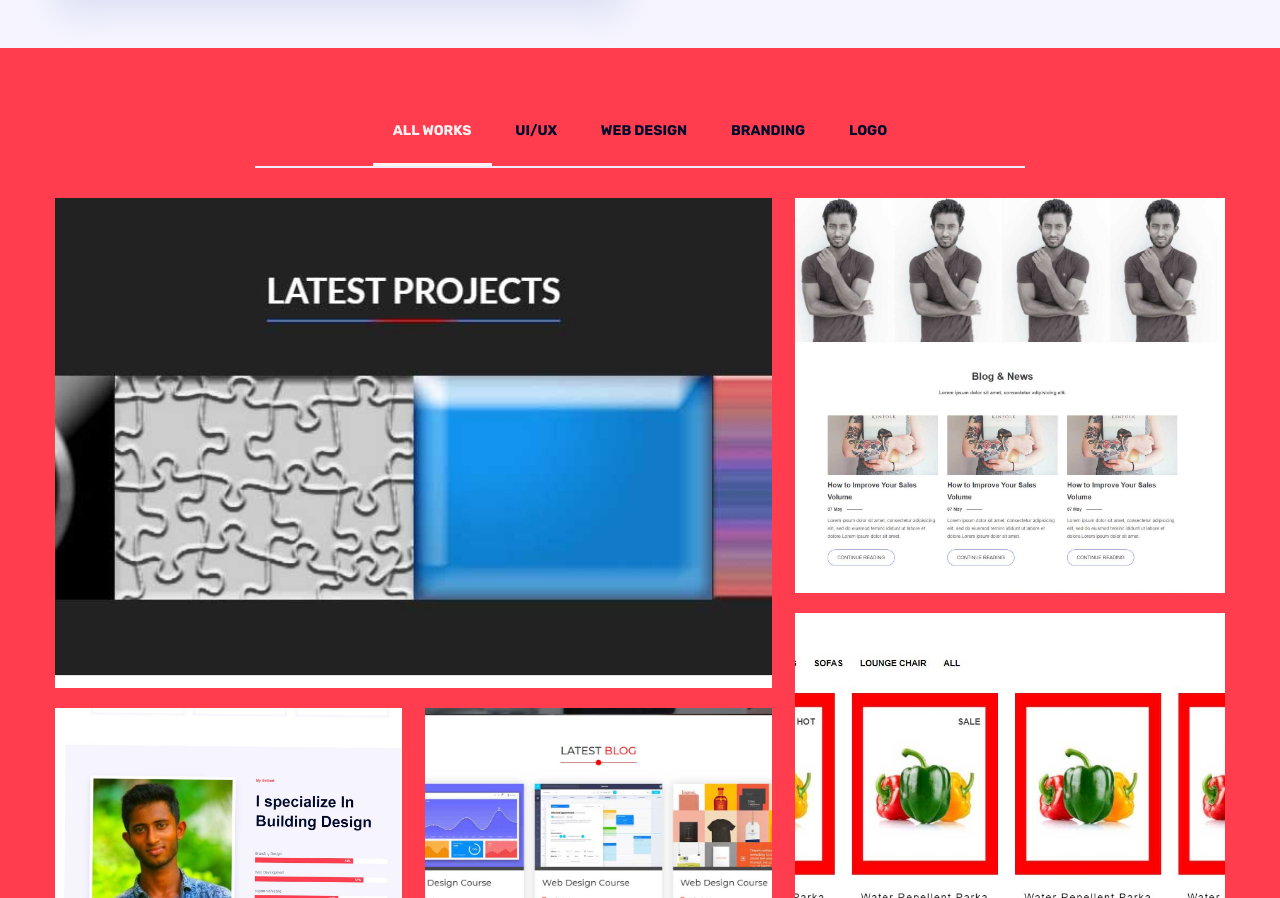
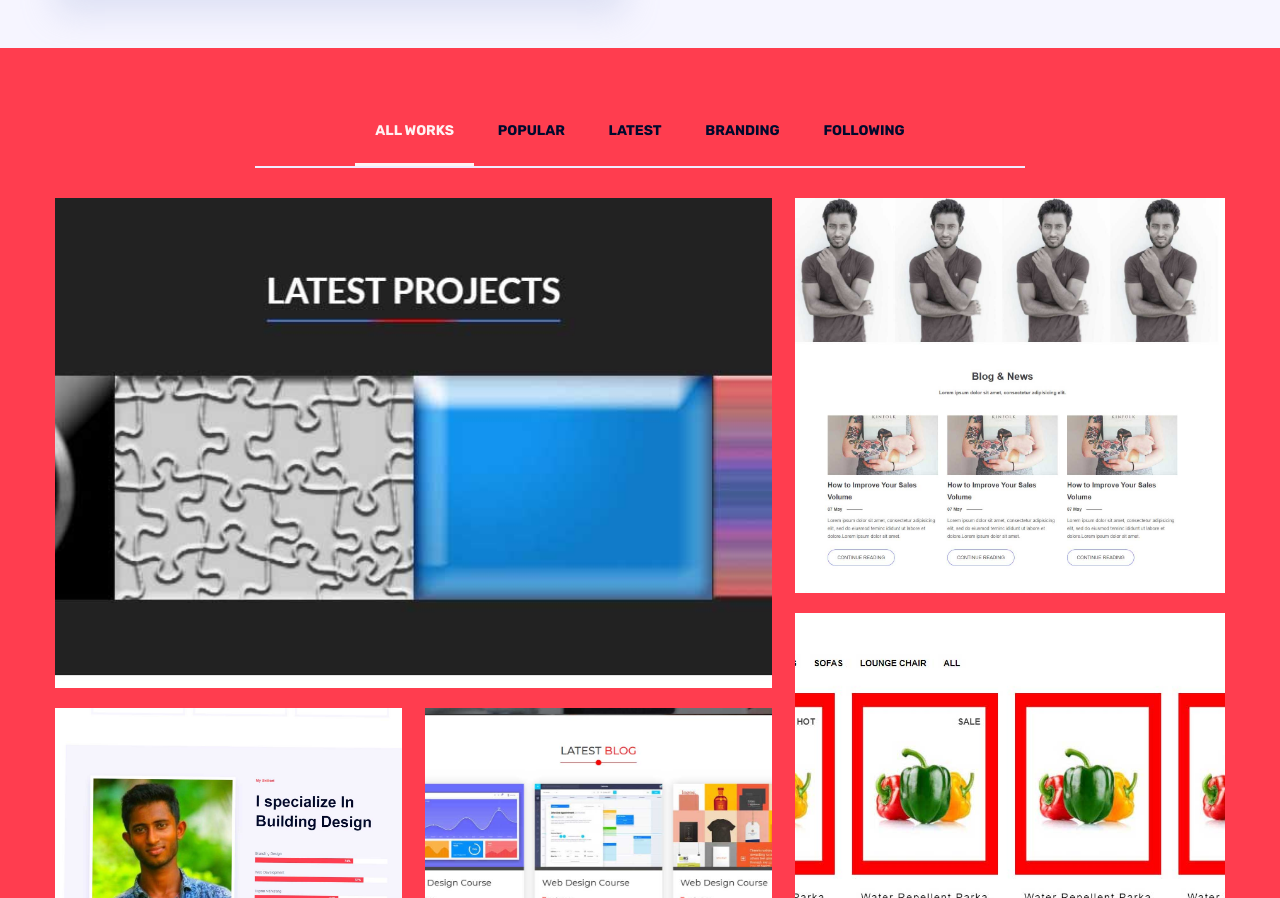
Before and after one commit to faaysaal/portfolio, a plain HTML site: page index.html in a window 1280 px wide. Shown: the part 2671-3569 px from the top of the page. Drawn offline with Linux system fonts and the light colour scheme.

Commit message:
Update index.html

```diff
--- a/index.html
+++ b/index.html
@@ -195,10 +195,10 @@
                         <div class="col-md-8 offset-md-2">
                             <ul class="portfolio-menu">
                                 <li class="active" data-filter="*">All Works</li>
-                                <li data-filter=".ui">ui/ux</li>
-                                <li data-filter=".web">Web Design</li>
+                                <li data-filter=".ui">Popular</li>
+                                <li data-filter=".web">Latest</li>
                                 <li data-filter=".branding">Branding</li>
-                                <li data-filter=".logo">Logo</li>
+                                <li data-filter=".logo">Following</li>
                             </ul>
                         </div>
                     </div>
```
